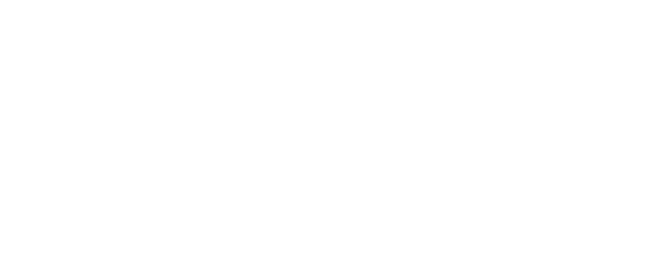
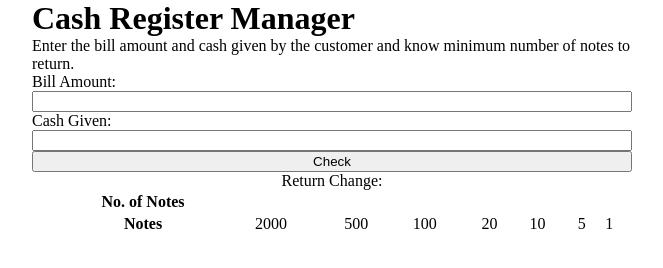
Before and after one commit to bijaylaxmibehera/cash-register-app, a plain HTML site: page index.html in a window 1280 px wide. Shown: the whole page, without its empty margins (308-971 px from the left). Drawn offline with Linux system fonts and the light colour scheme.

Commit message:
html done

```diff
--- a/CSS/style.css
+++ b/CSS/style.css
@@ -0,0 +1,12 @@
+* {
+    margin: 0px;
+}
+
+.container {
+    display: flex;
+    flex-direction: column;
+    width: 50vw;
+    max-width: 600px;
+    margin: auto;
+    /* background-color: rgb(169, 237, 237); */
+}
--- a/index.html
+++ b/index.html
@@ -8,7 +8,31 @@
     <link rel="stylesheet" href="./CSS/style.css">
 </head>
 <body>
-
+    <div class="container">
+        <h1 class="heading">Cash Register Manager</h1>
+        <p class="description">Enter the bill amount and cash given by the customer and know minimum number of notes to return.</p>
+        <label for="bill-amonut">Bill Amount:</label>
+        <input type="text" id="bill-amonut"/>
+        <label for="cash-given">Cash Given:</label>
+        <input type="text" id="cash-given"/>
+        <button class="check-btn">Check</button>
+        <table class="change-table">
+            <caption>Return Change:</caption>
+            <tr>
+                <th>No. of Notes</th>
+            </tr>
+            <tr>
+                <th>Notes</th>
+                <td>2000</td>
+                <td>500</td>
+                <td>100</td>
+                <td>20</td>
+                <td>10</td>
+                <td>5</td>
+                <td>1</td>
+            </tr>
+        </table>
+    </div>
 </body>
 <script src="./JS/app.js" type="javascript"></script>
 </html>
```
